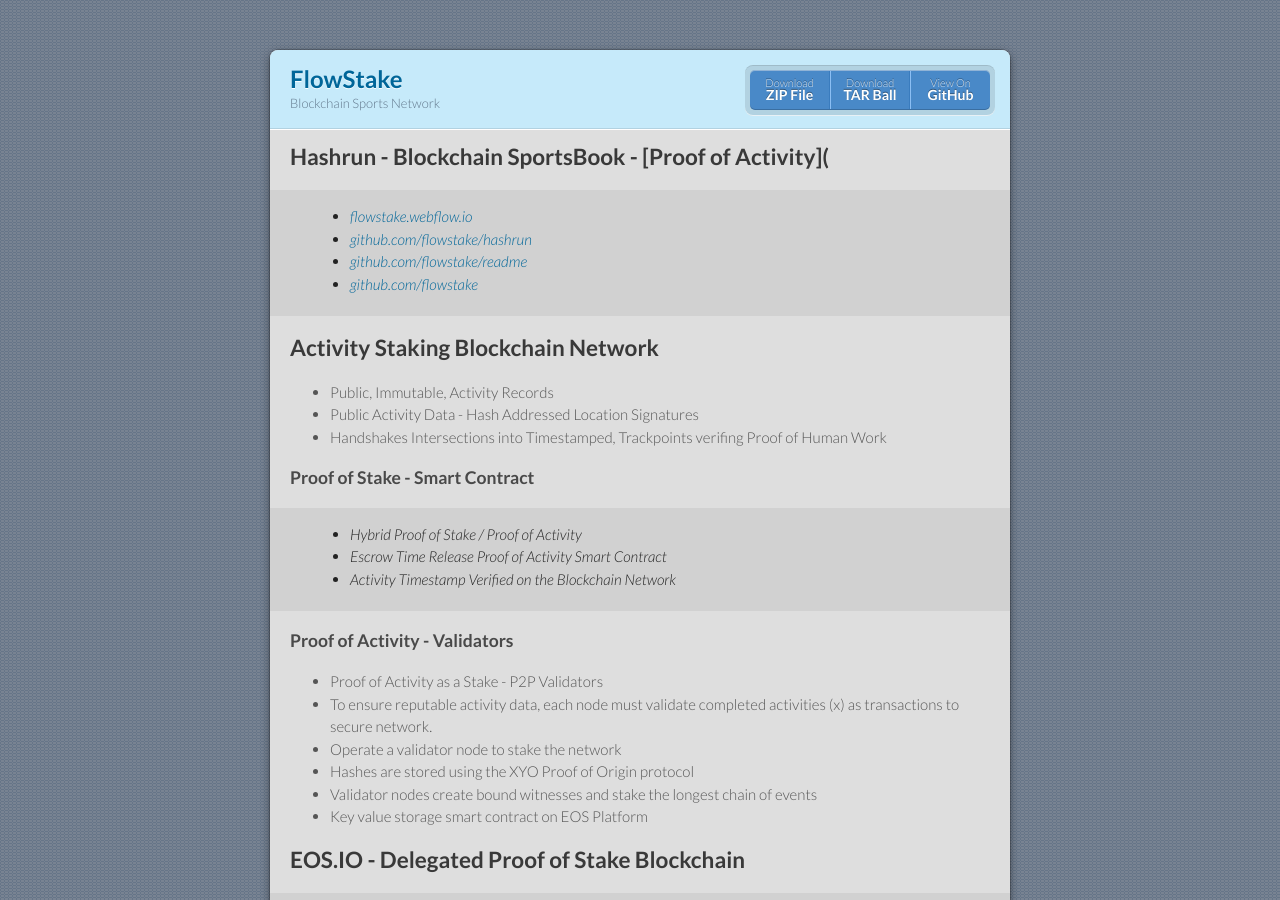
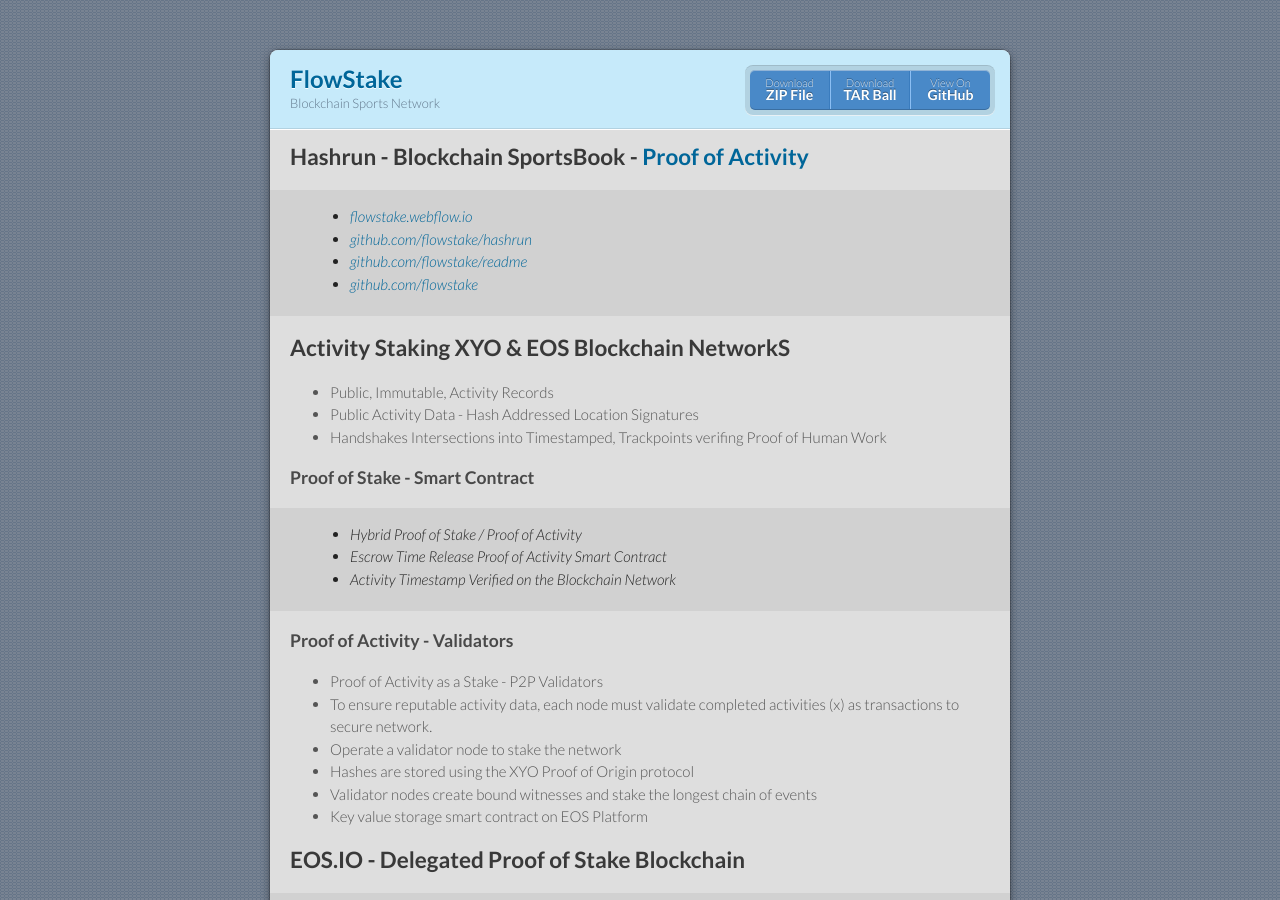
Before and after one commit to flowstake/flowstake.github.io, a Jekyll site: the page built from hashrun.md, in a window 1280 px wide and 900 px high. Built offline with Jekyll 4.4.1, drawn with Linux system fonts in a browser that asks for light colours; our own code applies the rules of GitHub Pages for plain Markdown files; some of the changed text lies outside the part shown.

Commit message:
Update hashrun.md

```diff
--- a/hashrun.md
+++ b/hashrun.md
@@ -2,13 +2,13 @@
 layout: default
 ---
 
-## Hashrun - Blockchain SportsBook - [Proof of Activity](
+## Hashrun - Blockchain SportsBook - [Proof of Activity](https://explore.xyo.network/#/explore/LastKnowLocation?publicKey=15msPzGS6HGEhefc1rVyz2xa2PcWxVonDSgySh49PAczVJbwoko14QvXMPZ3ymcyqSwjVsVE8TsXUTiPwFaTD6HjS1a&amount=100)
 > - [flowstake.webflow.io](https://flowstake.webflow.io)
 > - [github.com/flowstake/hashrun](https://github.com/flowstake/hashrun)
 > - [github.com/flowstake/readme](https://github.com/flowstake/flowstake.github.io/blob/master/README.md)
 > - [github.com/flowstake](https://github.com/flowstake)
 
-## Activity Staking Blockchain Network
+## Activity Staking XYO & EOS Blockchain NetworkS
 - Public, Immutable, Activity Records
 - Public Activity Data - Hash Addressed Location Signatures
 - Handshakes Intersections into Timestamped, Trackpoints verifing Proof of Human Work
```
Also changed, not shown: other parts of hashrun.md (+2 -2 lines).
